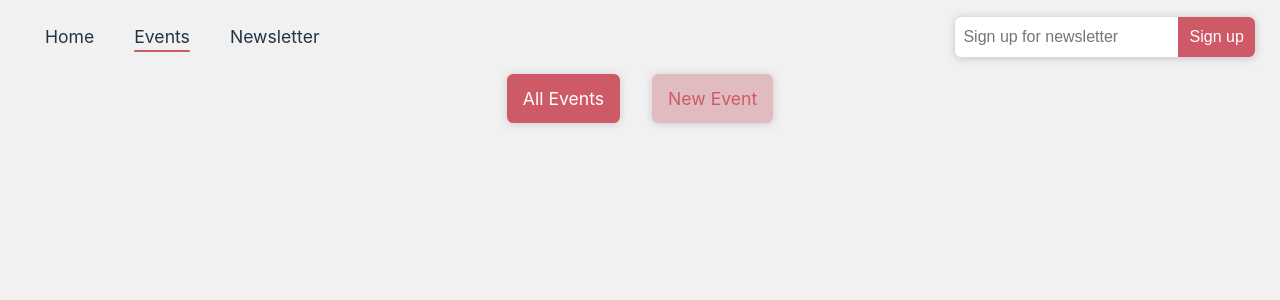
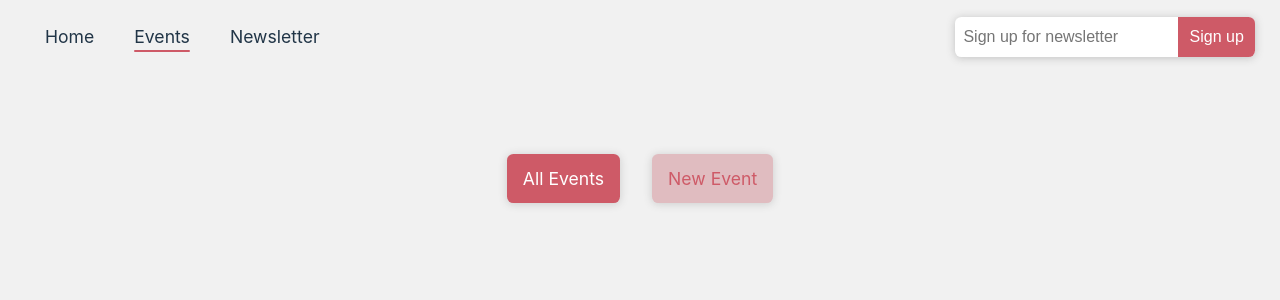
Before and after one commit to Amin-Ansari/React-Events, a React (Vite) app: page /events in a window 1280 px wide. Shown: the top 300 px of the page. Built offline with nearby package versions, Linux system fonts and the light colour scheme.

Commit message:
The section is added

```diff
--- a/src/Pages/EventsPage.jsx
+++ b/src/Pages/EventsPage.jsx
@@ -1,4 +1,5 @@
 //Components and other pages
+import Section from "../components/UI/Section";
 import ResponsiveContainer from "../components/UI/ResponsiveContainer";
 import EventNavigation from "../components/Structure/EventStructures/EventNavigation";
 
@@ -7,10 +8,12 @@ import { Outlet } from "react-router";
 
 const EventsPage = () => {
   return (
-    <ResponsiveContainer>
-      <EventNavigation />
-      <Outlet />
-    </ResponsiveContainer>
+    <Section>
+      <ResponsiveContainer>
+        <EventNavigation />
+        <Outlet />
+      </ResponsiveContainer>
+    </Section>
   );
 };
 
--- /dev/null
+++ b/src/components/UI/Section.css
@@ -0,0 +1,3 @@
+.section {
+  margin: 5rem 0rem;
+}
--- /dev/null
+++ b/src/components/UI/Section.jsx
@@ -0,0 +1,5 @@
+import "./Section.css";
+
+export default function Section(porps) {
+  return <section className="section">{porps.children}</section>;
+}
```
